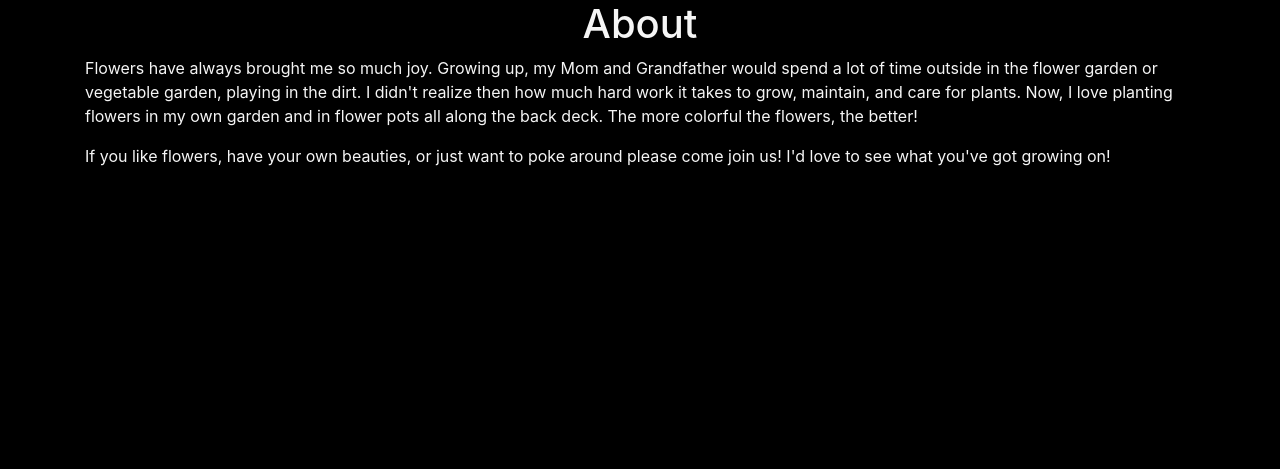
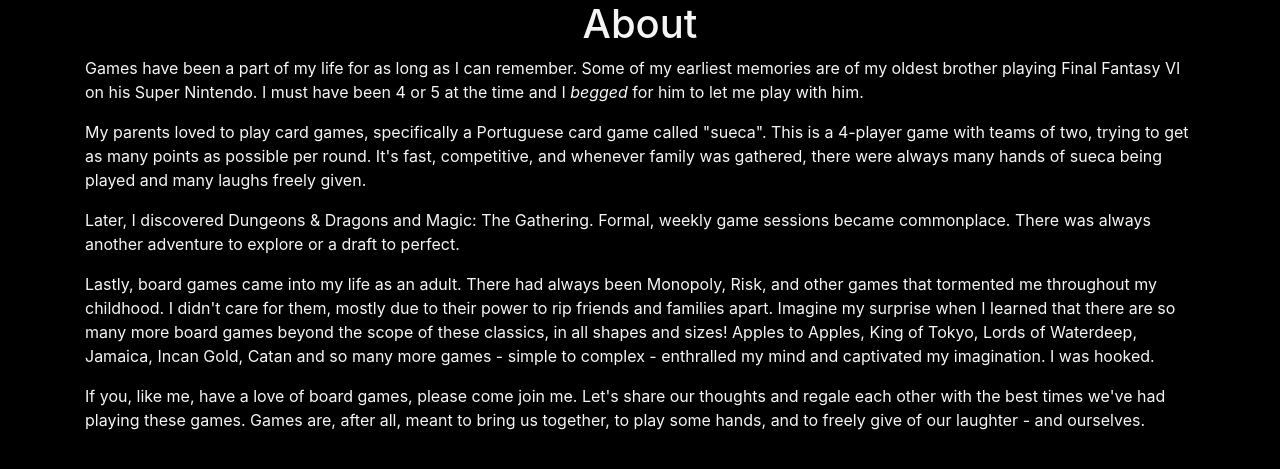
Before and after one commit to SaidNivek/Game_Glutton, a Django app: page /about/ in a window 1280 px wide. Shown: the part 56-525 px from the top of the page. Run offline with Django 4.2, Linux system fonts and the light colour scheme; some libraries are stand-ins or nearby versions.

Commit message:
Update text of About page

```diff
--- a/main_app/static/styles/main.css
+++ b/main_app/static/styles/main.css
@@ -34,10 +34,20 @@ body {
   top: 50%;
   transform: translateY(-50%);
 }
-.detail-page-image {
+.game-detail-image {
   max-width: 35vw;
   max-height: 40vh;
 }
+
+.game-detail-headings {
+  background-color: #363636;
+}
+
+.game-detail-info {
+  background-color: #363636;
+}
+
+
 .carousel-img-div {
     height: 225px;
     overflow: hidden;
@@ -61,7 +71,7 @@ a:hover {
       width: 20vw;
   }
 
-  .detail-page-image {
+  .game-detail-image {
     max-width: 40vw;
     max-height: auto;
   }
--- a/main_app/templates/about.html
+++ b/main_app/templates/about.html
@@ -3,7 +3,13 @@
 {% block content %}
 <div class="container">
     <h1 class="text-center">About</h1>
-    <p>Flowers have always brought me so much joy. Growing up, my Mom and Grandfather would spend a lot of time outside in the flower garden or vegetable garden, playing in the dirt. I didn't realize then how much hard work it takes to grow, maintain, and care for plants. Now, I love planting flowers in my own garden and in flower pots all along the back deck. The more colorful the flowers, the better!</p>
-    <p>If you like flowers, have your own beauties, or just want to poke around please come join us! I'd love to see what you've got growing on!</p>
+    <p>Games have been a part of my life for as long as I can remember. Some of my earliest memories are of my oldest brother playing Final Fantasy VI on his Super Nintendo. I must have been 4 or 5 at the time and I <em>begged</em> for him to let me play with him.</p>
+    <p>My parents loved to play card games, specifically a Portuguese card game called "sueca". This is a 4-player game with teams of two, trying to get as many points as possible per round. It's fast, competitive, and whenever family was gathered, there were always many hands of sueca being played and many laughs freely given.</p>
+    <p>Later, I discovered Dungeons & Dragons and Magic: The Gathering. Formal, weekly game sessions became commonplace. There was always another adventure to explore or a draft to perfect.</p>
+    <p>Lastly, board games came into my life as an adult. There had always been Monopoly, Risk, and other games that tormented me throughout my childhood. I didn't care for them, mostly due to their power to rip friends and families apart. Imagine my surprise when I learned that there are so many more board games beyond the scope of these classics, in all shapes and sizes! Apples to Apples, King of Tokyo, Lords of Waterdeep, Jamaica, Incan Gold, Catan and so many more games - simple to complex - enthralled my mind and captivated my imagination. I was hooked.</p>
+    <p>If you, like me, have a love of board games, please come join me. Let's share our thoughts and regale each other with the best times we've had playing these games. Games are, after all, meant to bring us together, to play some hands, and to freely give of our laughter - and ourselves.</p>
 </div>
+<footer>
+
+</footer>
 {% endblock %}
--- a/main_app/templates/game_detail.html
+++ b/main_app/templates/game_detail.html
@@ -3,10 +3,13 @@
 <div class="container">
     <div class="d-md-block text-center">
         <div>
-            <img class="img-fluid detail-page-image" src="{{game.img}}" alt="{{game.name}}">
+            <img class="img-fluid game-detail-image" src="{{game.img}}" alt="{{game.name}}">
+            <div class="game-detail-headings">
                 <h1 class="text-center">{{game.name}}</h1>
                 <h3>({{game.year_published}})</h3>
             </div>
+        </div>
+        <div class="game-detail-info">
             <div class="d-md-flex justify-content-around">
                 <p>Players: {{game.min_players}} - {{game.max_players}}</p>
                 <p>Playing Time: {{game.min_playtime}} - {{game.max_playtime}}</p>
@@ -19,6 +22,7 @@
             {% endif %}
         </div>
     </div>
+</div>
 
 
 {% endblock %}
```
Lines whose indentation alone changed are shown as unchanged.
